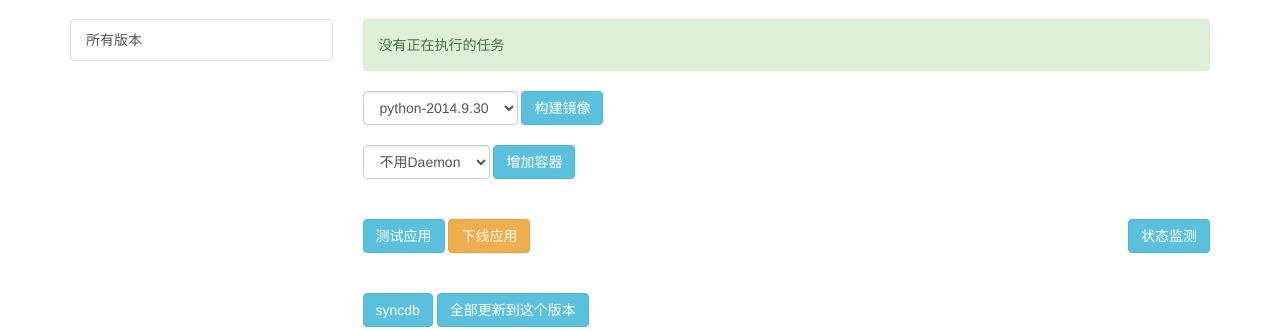
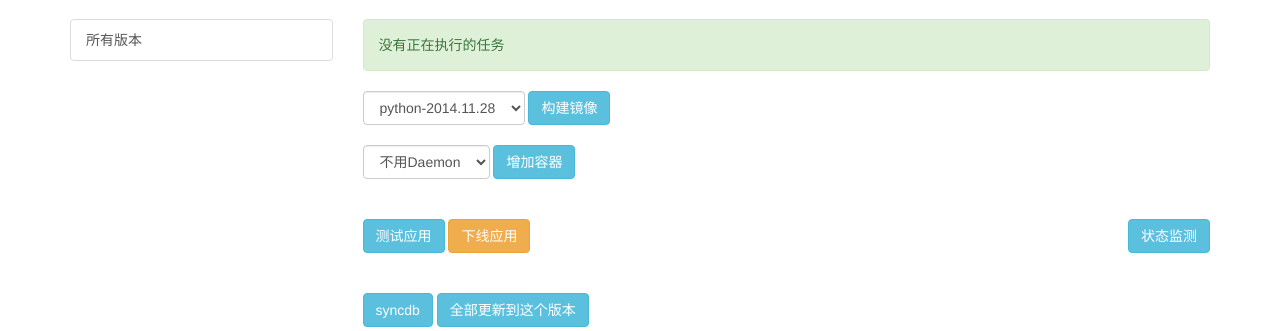
Before and after one commit to tonicmuroq/marco, a Flask app: template marco/templates/app/app.html in a window 1280 px wide. Shown: the part 51-382 px from the top of the page. Run offline with Flask 2, Linux system fonts and the light colour scheme; the template is opened without the code that fills it, so the values that code supplies are empty; parts of the project's set-up code (start-up, migrations or seed data) failed here and were passed over; some libraries are stand-ins or nearby versions.

Commit message:
add new base images

```diff
--- a/marco/templates/app/app.html
+++ b/marco/templates/app/app.html
@@ -51,8 +51,8 @@
     <form class="form-inline" role="form">
       <div class="form-group">
         <select id="build-base" class="form-control">
-          <option value="docker-registry.intra.hunantv.com/nbeimage/ubuntu:python-2014.9.30">python-2014.9.30</option>
-          <option value="docker-registry.intra.hunantv.com/nbeimage/ubuntu:java-2014.10.28">java-2014.10.28</option>
+          <option value="docker-registry.intra.hunantv.com/nbeimage/ubuntu:python-2014.11.28">python-2014.11.28</option>
+          <option value="docker-registry.intra.hunantv.com/nbeimage/ubuntu:java-2014.11.28">java-2014.11.28</option>
         </select>
       </div>
       <button type="button" class="btn btn-info btn-build-image" data-url="{{url_for('ajax.app_build_image', app_id=app.id)}}">构建镜像</button>
```
